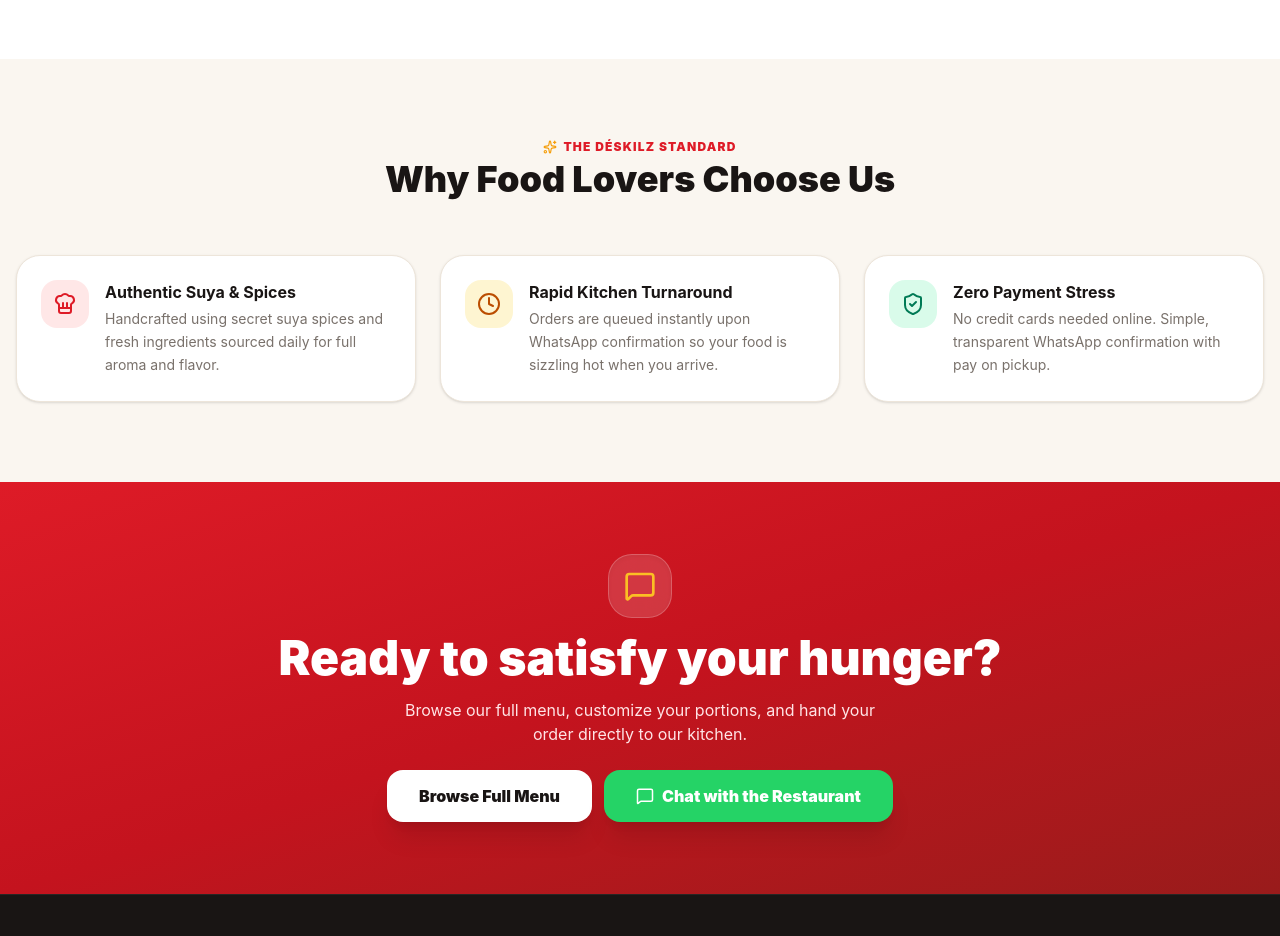
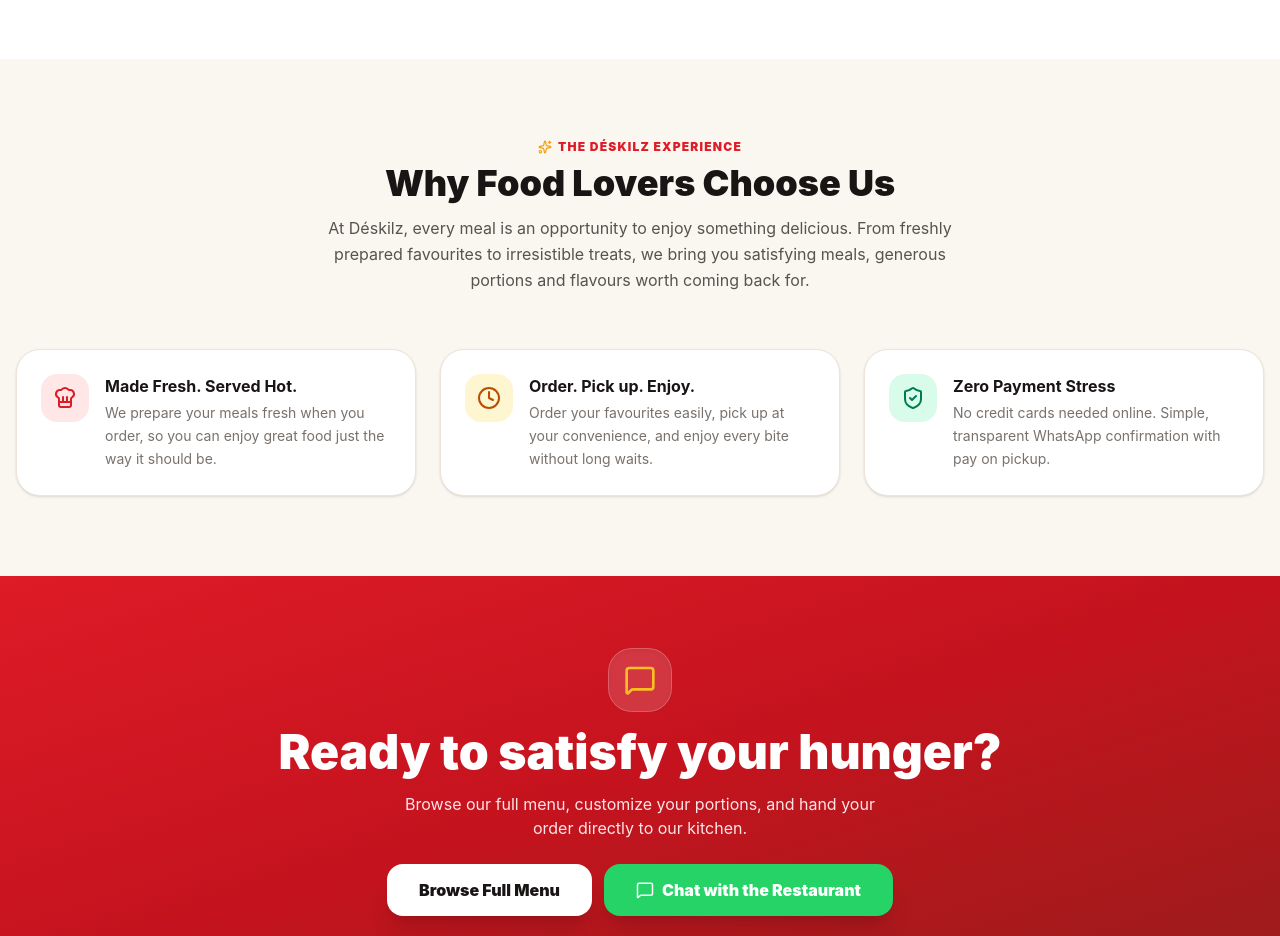
Before and after one commit to heropaulexy79/royallete, a Next.js app: page / in a window 1280 px wide. Shown: the part 2780-3716 px from the top of the page. Built offline with nearby package versions, Linux system fonts and the light colour scheme; no server answers; the database is empty.

Commit message:
update Why Food Lovers Choose Us section with The Deskilz Experience copy

```diff
--- a/src/app/page.tsx
+++ b/src/app/page.tsx
@@ -382,13 +382,16 @@ export default function HomePage() {
 
       {/* ── Section: Why Choose Déskilz ── */}
       <section className="py-14 sm:py-20 px-4 max-w-7xl mx-auto w-full">
-        <div className="text-center max-w-xl mx-auto mb-10 sm:mb-14">
+        <div className="text-center max-w-2xl mx-auto mb-10 sm:mb-14">
           <span className="text-brand-primary font-black text-xs uppercase tracking-widest flex items-center justify-center gap-1.5">
-            <Sparkles size={14} className="text-[#f59e0b]" /> The Déskilz Standard
+            <Sparkles size={14} className="text-[#f59e0b]" /> The Déskilz Experience
           </span>
-          <h2 className="text-2xl sm:text-4xl font-black text-brand-dark mt-1">
+          <h2 className="text-2xl sm:text-4xl font-black text-brand-dark mt-2 mb-3">
             Why Food Lovers Choose Us
           </h2>
+          <p className="text-stone-600 text-sm sm:text-base leading-relaxed">
+            At Déskilz, every meal is an opportunity to enjoy something delicious. From freshly prepared favourites to irresistible treats, we bring you satisfying meals, generous portions and flavours worth coming back for.
+          </p>
         </div>
 
         <div className="grid grid-cols-1 sm:grid-cols-3 gap-6">
@@ -397,9 +400,9 @@ export default function HomePage() {
               <ChefHat size={24} />
             </div>
             <div>
-              <h3 className="font-bold text-brand-dark text-base mb-1">Authentic Suya & Spices</h3>
+              <h3 className="font-bold text-brand-dark text-base mb-1">Made Fresh. Served Hot.</h3>
               <p className="text-stone-500 text-xs sm:text-sm leading-relaxed">
-                Handcrafted using secret suya spices and fresh ingredients sourced daily for full aroma and flavor.
+                We prepare your meals fresh when you order, so you can enjoy great food just the way it should be.
               </p>
             </div>
           </div>
@@ -409,9 +412,9 @@ export default function HomePage() {
               <Clock size={24} />
             </div>
             <div>
-              <h3 className="font-bold text-brand-dark text-base mb-1">Rapid Kitchen Turnaround</h3>
+              <h3 className="font-bold text-brand-dark text-base mb-1">Order. Pick up. Enjoy.</h3>
               <p className="text-stone-500 text-xs sm:text-sm leading-relaxed">
-                Orders are queued instantly upon WhatsApp confirmation so your food is sizzling hot when you arrive.
+                Order your favourites easily, pick up at your convenience, and enjoy every bite without long waits.
               </p>
             </div>
           </div>
```
